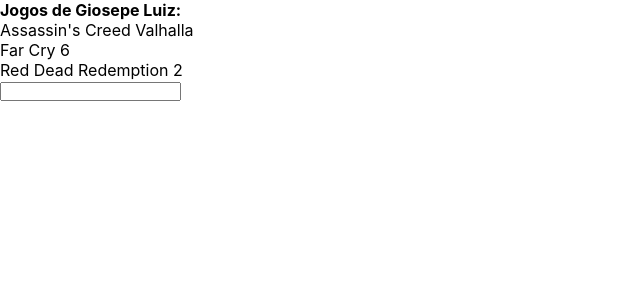
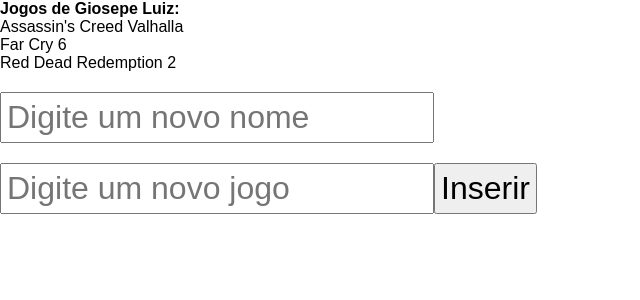
Before and after one commit to giosepeluiz/treinamento-reactjs, a React (Create React App) app: page / in a window 1280 px wide. Shown: the top 300 px of the page, without its empty margins (0-640 px from the left). Built offline with nearby package versions, Linux system fonts and the light colour scheme.

Commit message:
[GameList] Context Hook, Map, useState e Map com push e split em array

```diff
--- a/src/templates/GameList/App.jsx
+++ b/src/templates/GameList/App.jsx
@@ -1,26 +1,38 @@
 import React, { useContext } from 'react';
 import { AuthContext } from './providers/auth';
+import UserName from './components/UserName'
+import GameListChange from './components/GameListChange'
 
 const App = () => {
 
-    //! Importação do AuthContext de './providers/auth'
+    //! Importação do AuthContext de './providers/auth'.
     const { user, setUser } = useContext(AuthContext);
 
+    //¡ Remove um item da lista de jogos ao clicar.
+    const handleRemoveGame = (index) => {
+
+        //! Remove um item da lista de jogos ao clicar, onde 'index' é o item recebido pelo map.
+        user.games.splice(index, 1);
+
+        //! Força a re-renderização do componente de lista de jogos.
+        setUser({...user});
+    }
 
     return(
+
         <div>
-            <b>Jogos de {user.name}:</b>
-            <ul>
-                {user.games.map((game, index) => (
-                    <li key={index}>{game}</li>
-                ))}
-            </ul>
+        <b>Jogos de {user.name}:</b>
+        <ul>
+            {user.games.map((game, index) => (
+                <li key={index} onClick={() => handleRemoveGame(index)}>{game}</li>
+            ))}
+        </ul>
 
-            <input onChange={(e) => setUser({...user, name: e.target.value})} />
 
+        <UserName />
+        <GameListChange />
         </div>
     )
-
 }
 
 export default App;
--- /dev/null
+++ b/src/templates/GameList/components/GameListChange.jsx
@@ -0,0 +1,35 @@
+import React, { useContext, useState } from 'react';
+import { AuthContext } from '../providers/auth';
+import '../style.css'
+
+const GameListChange = () => {
+    const { user, setUser } = useContext(AuthContext);
+    const [newGame, setNewGame] = useState('')
+
+    //¡ Input de jogos altera no onClick ao clicar em 'Inserir'
+
+    //! Insere um novo jogo temporariamente na variável 'newGame'
+    const handleNewGame = (e) => {
+        setNewGame(e.target.value);
+    }
+
+    //! Ao clicar no botão 'Inserir', dá um push na lista de jogos em 'user'
+    const addNewGame = () => {
+        //? Envia o item em 'newGame' para o context 'user' se não estiver vazio
+        if (newGame !== '') setUser({...user, games: [...user.games, newGame]});
+
+        //? Limpa o input de texto ao submeter um novo item.
+        setNewGame('');
+    }
+
+    return(
+        <div>
+
+            <input onChange={(e) => handleNewGame(e)} type="text" placeholder="Digite um novo jogo" value={newGame}/>
+            <input onClick={() => addNewGame()} type="button" value="Inserir" />
+
+        </div>
+    )
+}
+
+export default GameListChange;
--- /dev/null
+++ b/src/templates/GameList/components/UserName.jsx
@@ -0,0 +1,17 @@
+import React, { useContext } from 'react';
+import { AuthContext } from '../providers/auth';
+import '../style.css'
+
+const UserName = () => {
+    const { user, setUser } = useContext(AuthContext);
+
+    //¡ Input de nome altera no onChange e não ao clicar em 'Inserir'
+
+    return(
+        <div>
+            <input onChange={(e) => setUser({...user, name: e.target.value})} placeholder="Digite um novo nome" />
+        </div>
+    )
+}
+
+export default UserName;
--- a/src/templates/GameList/index.js
+++ b/src/templates/GameList/index.js
@@ -4,7 +4,7 @@
 
 const GameList = () => {
   return (
-    //! Provedor global que está em './providers/auth'
+    //! Provedor global que está em './providers/auth'.
     <AuthProvider>
       <App />
     </AuthProvider>
--- /dev/null
+++ b/src/templates/GameList/style.css
@@ -0,0 +1,10 @@
+* {
+    font-family: Arial, Helvetica, sans-serif;
+    font-size: 1em;
+}
+
+input {
+    font-size: 2em;
+    margin-top: 20px;
+    padding: 5px;
+}
```
Also changed, not shown: src/templates/GameList/providers/auth.js (+6 -3 lines), src/templates/GameList/readme.md, src/templates/GameList/style.scss (deleted).
